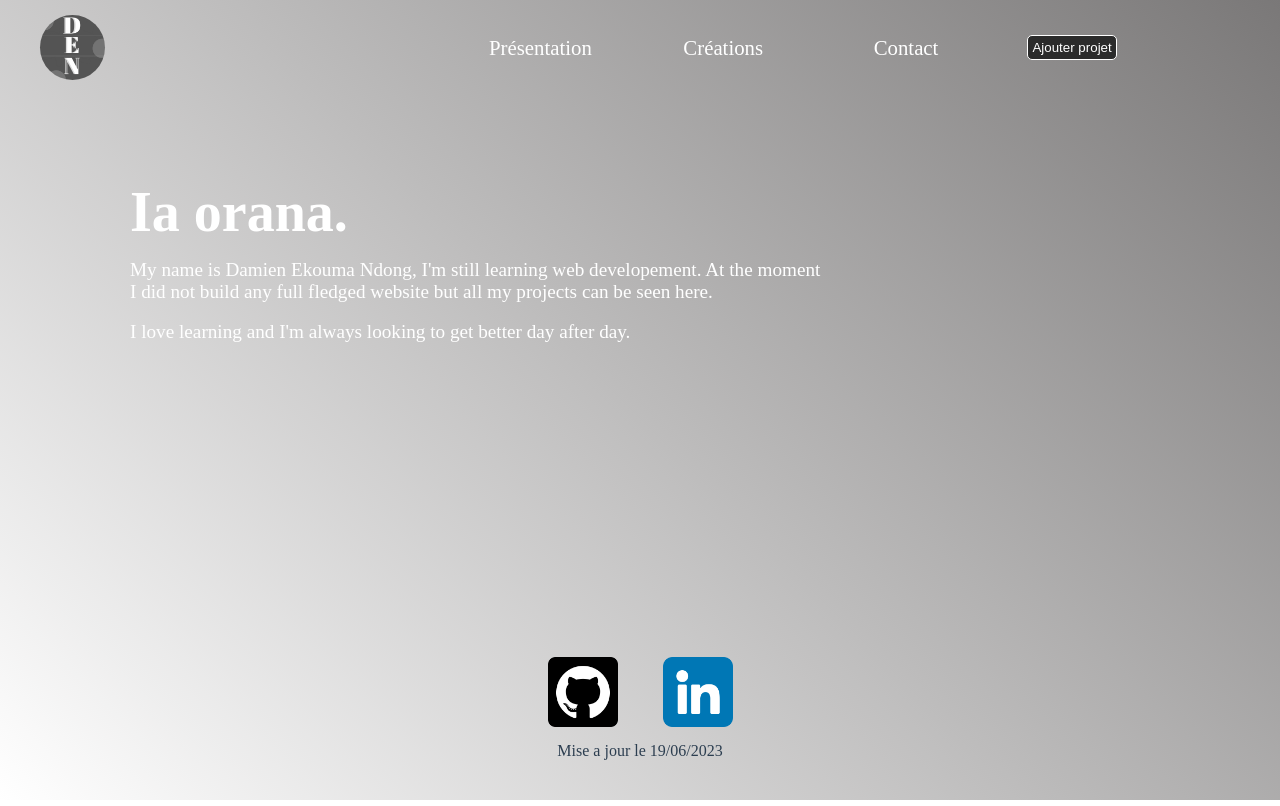
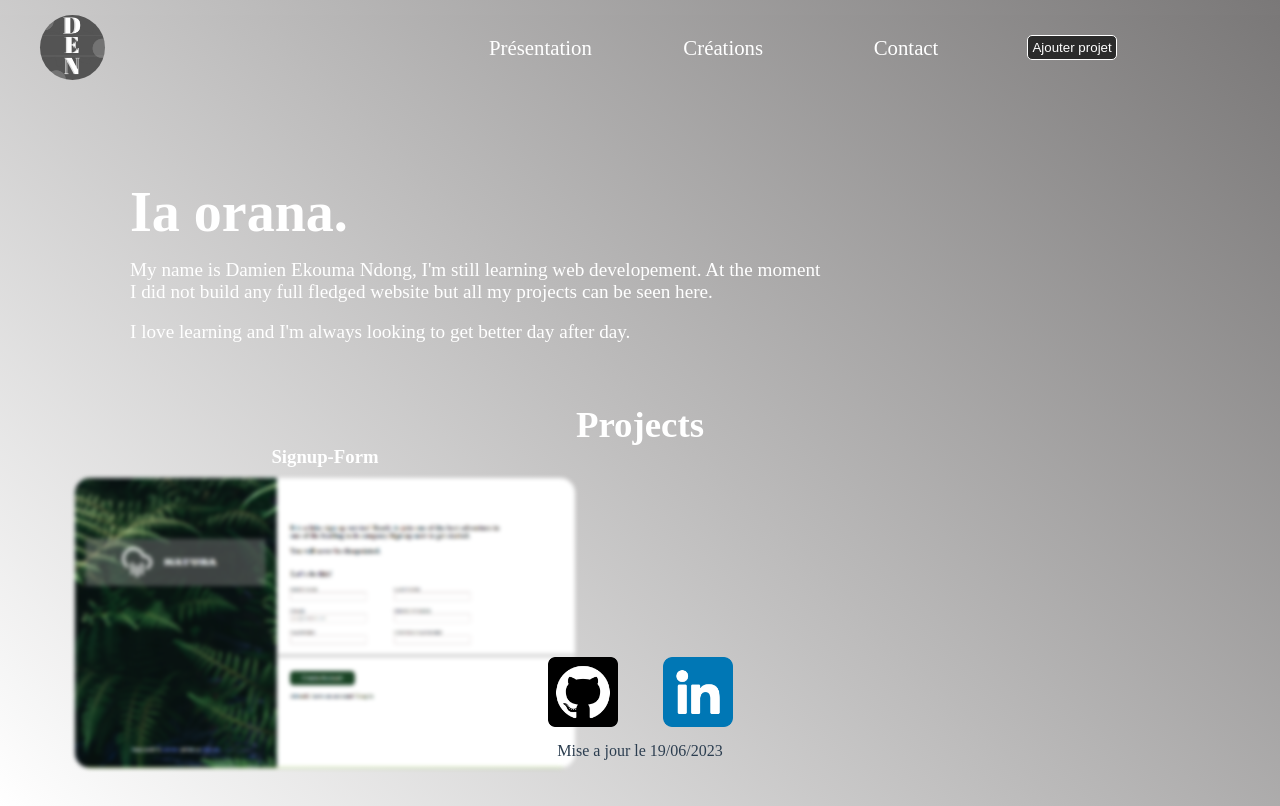
Before and after one commit to Sikiroux/Portfolio_VueJS, a Vue app in the folder Portfolio/: page / in a window 1280 px wide. Built offline with nearby package versions, Linux system fonts and the light colour scheme.

Commit message:
Add slideshow elements waiting for function

```diff
--- a/Portfolio/src/App.vue
+++ b/Portfolio/src/App.vue
@@ -2,6 +2,7 @@
 import { RouterLink, RouterView } from 'vue-router'
 import TheHeader from './components/Header.vue'
 import TheFooter from './components/Footer.vue'
+import Slideshow from './components/Slideshow.vue'
 </script>
 
 <template>
@@ -21,6 +22,7 @@ import TheFooter from './components/Footer.vue'
 
     </p>
   </main>
+  <Slideshow></Slideshow>
   <TheFooter></TheFooter>
   </body>
 
--- /dev/null
+++ b/Portfolio/src/components/Slideshow.vue
@@ -0,0 +1,63 @@
+<script>
+
+</script>
+
+<template>
+    <h2>Projects</h2>
+    <section class="slideshow-container">
+        <ul class="slideshow">
+            <li class="slideshow__item" >
+                <h3>Signup-Form</h3>
+                <a href="https://github.com/Sikiroux/TOP-Sign-up-form" target="_blank">
+                    <div class="item__background-image"></div>
+                </a>
+            </li>
+        </ul>
+    </section>
+</template>
+
+<style scoped>
+    h2 {
+        text-align: center;
+        margin-top: 60px;
+        font-size: 2.3rem;
+        font-weight: bold;
+        color: white;
+    }
+
+    .slideshow {
+        display: flex;
+        overflow-x: scroll;
+        height: 360px;
+    }
+
+    .slideshow__item {
+        list-style-type: none;
+        margin-left: 35px;
+    }
+
+    .item__background-image {
+        background-image: url(./images/TOP-signup-form.png);
+        background-size: cover;
+        background-repeat: no-repeat;
+        height: 290px;
+        width: 500px;
+        margin-top: 10px;
+        filter: blur(2px);
+        border-radius: 15px;
+        transition-duration: 450ms;
+    }
+
+    .item__background-image:hover {
+        transition-duration: 450ms;
+        filter: blur(0);
+    }
+
+    h3 {
+        position: relative;
+        z-index: 1;
+        text-align: center;
+        color: rgb(255, 255, 255);
+        font-weight: bold;
+    }
+</style>
```
Also changed, not shown: Portfolio/src/components/images/Calculator.png (added), Portfolio/src/components/images/TOP-signup-form.png (added).
